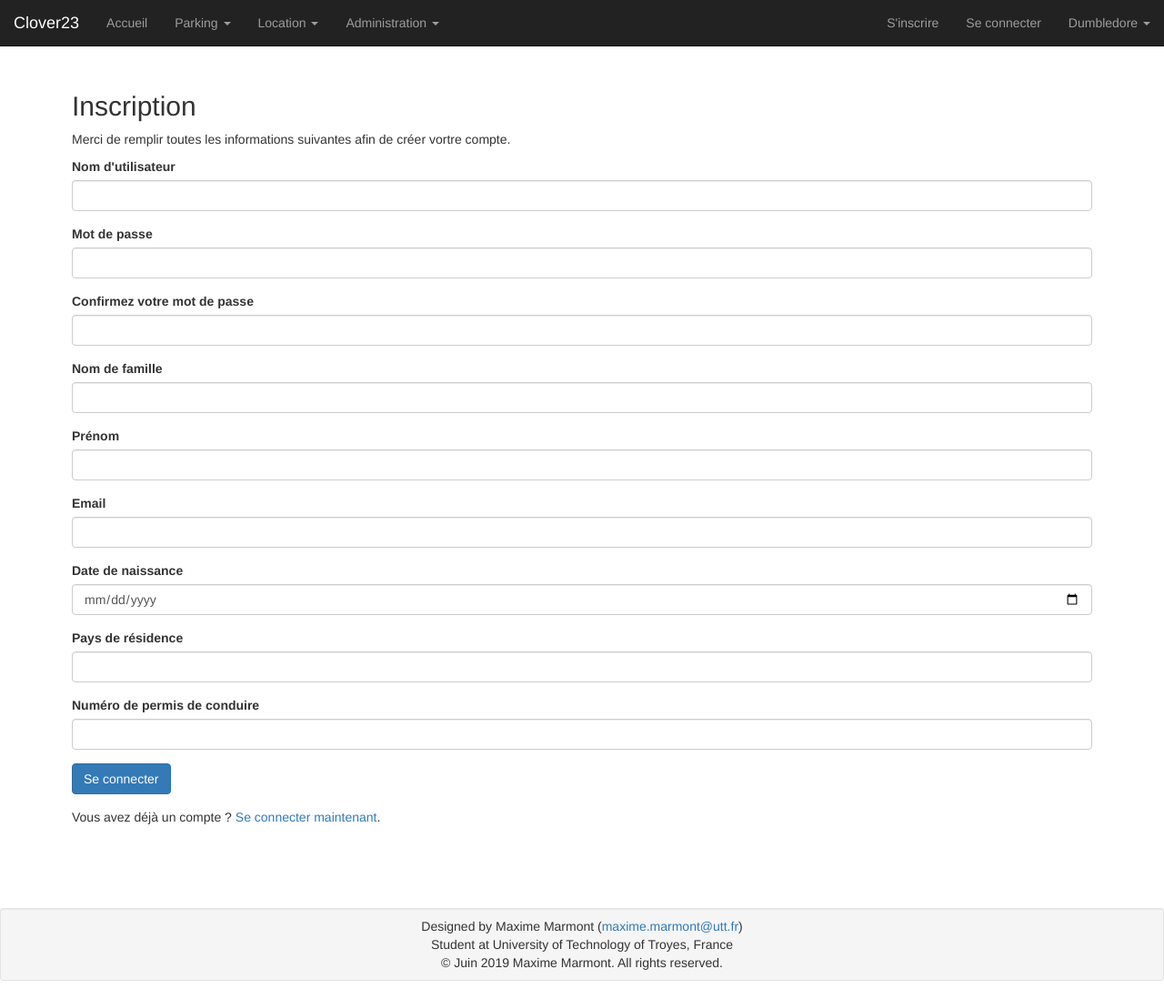
After one commit to marmontm/lo07-travelcar, a PHP site: page /app/view/viewSignup.php in a window 1280 px wide. The commit adds this page. Shown: the whole page at 91% size. Run offline with PHP 8.4, Linux system fonts and the light colour scheme.

Commit message:
Create signin/signup views

```diff
--- a/app/view/fragMenu.php
+++ b/app/view/fragMenu.php
@@ -8,7 +8,7 @@
                 <span class="icon-bar"></span>
                 <span class="icon-bar"></span>
             </button>
-            <a class="navbar-brand" href="../controller/router.php?action=home">TravelCar</a>
+            <a class="navbar-brand" href="../controller/router.php?action=home">Clover23</a>
         </div>
 
         <!-- Collect the nav links, forms, and other content for toggling -->
@@ -33,6 +33,8 @@
                 <li class="dropdown">
                     <a href="#" class="dropdown-toggle" data-toggle="dropdown" role="button" aria-haspopup="true" aria-expanded="false">Administration <span class="caret"></span></a>
                     <ul class="dropdown-menu">
+                        <li><a href="../controller/router.php?action=adminDashboard">Tableau de bord</a></li>
+                        <li role="separator" class="divider"></li>
                         <li><a href="../controller/router.php?action=adminSites">Gérer les sites</a></li>
                         <li><a href="../controller/router.php?action=adminParkings">Gérer les parkings</a></li>
                         <li><a href="../controller/router.php?action=adminCarCat">Gérer les catégories de véhicules</a></li>
--- /dev/null
+++ b/app/view/viewSignup.php
@@ -0,0 +1,52 @@
+<?php include 'fragHeader.html'; ?>
+
+<div class="container">
+    <?php include 'fragMenu.php'; ?>
+    <h2>Inscription</h2>
+    <p>Merci de remplir toutes les informations suivantes afin de créer vortre compte.</p>
+    <form role="form" method="get" action="../controller/router.php">
+    <div class="form-group">
+            <label for="username">Nom d'utilisateur</label>
+            <input id="username" type="text" name="username" class="form-control" value="" required>
+        </div>
+        <div class="form-group">
+            <label for="password">Mot de passe</label>
+            <input id="password" type="password" name="password" class="form-control" value="" required>
+        </div>
+        <div class="form-group">
+            <label for="confirm_password">Confirmez votre mot de passe</label>
+            <input id="confirm_password" type="password" name="confirm_password" class="form-control" value="" required>
+        </div>
+        <div class="form-group">
+            <label for="surname">Nom de famille</label>
+            <input id="surname" type="text" name="surname" class="form-control" value="" required>
+        </div>
+        <div class="form-group">
+            <label for="firstname">Prénom</label>
+            <input id="firstname" type="text" name="firstname" class="form-control" value="" required>
+        </div>
+        <div class="form-group">
+            <label for="email">Email</label>
+            <input id="email" type="email" name="email" class="form-control" value="" required>
+        </div>
+        <div class="form-group">
+            <label for="birthdate">Date de naissance</label>
+            <input id="birthdate" type="date" name="birthdate" class="form-control" value="" required>
+        </div>
+        <div class="form-group">
+            <label for="country">Pays de résidence</label>
+            <input id="country" type="text" name="country" class="form-control" value="" required>
+        </div>
+        <div class="form-group">
+            <label for="numDrivinglicence">Numéro de permis de conduire</label>
+            <input id="numDrivinglicence" type="text" name="numDrivinglicence" class="form-control" value="">
+        </div>
+        <div class="form-group">
+            <input type="hidden" name="action" value="signupAction">
+            <button class="btn btn-primary" type="submit">Se connecter</button>
+        </div>
+        <p>Vous avez déjà un compte ? <a href="../controller/router.php?action=signin">Se connecter maintenant</a>.</p>
+    </form>
+</div>
+
+<?php include 'fragFooter.html'; ?>
--- a/db/clover23.sql
+++ b/db/clover23.sql
@@ -190,7 +190,7 @@ INSERT INTO `site` (`id`, `label`, `location`, `area`, `type`) VALUES
 
 CREATE TABLE `user` (
   `login` varchar(30) NOT NULL,
-  `role` varchar(20) DEFAULT 'user',
+  `role` varchar(20) DEFAULT 'customer',
   `secret` varchar(255) DEFAULT NULL,
   `email` varchar(50) NOT NULL,
   `surname` varchar(30) DEFAULT NULL,
--- a/db/clover23/clover23_table_user.sql
+++ b/db/clover23/clover23_table_user.sql
@@ -7,7 +7,7 @@
 
 CREATE TABLE `user` (
   `login` varchar(30) NOT NULL,
-  `role` varchar(20) DEFAULT 'user',
+  `role` varchar(20) DEFAULT 'customer',
   `secret` varchar(255) DEFAULT NULL,
   `email` varchar(50) NOT NULL,
   `surname` varchar(30) DEFAULT NULL,
```
Also changed, not shown: app/controller/Controller.php (+24 -0 lines), app/view/viewHome.php (+17 -1 lines), app/view/viewSignin.php (added, +24 -0 lines).
